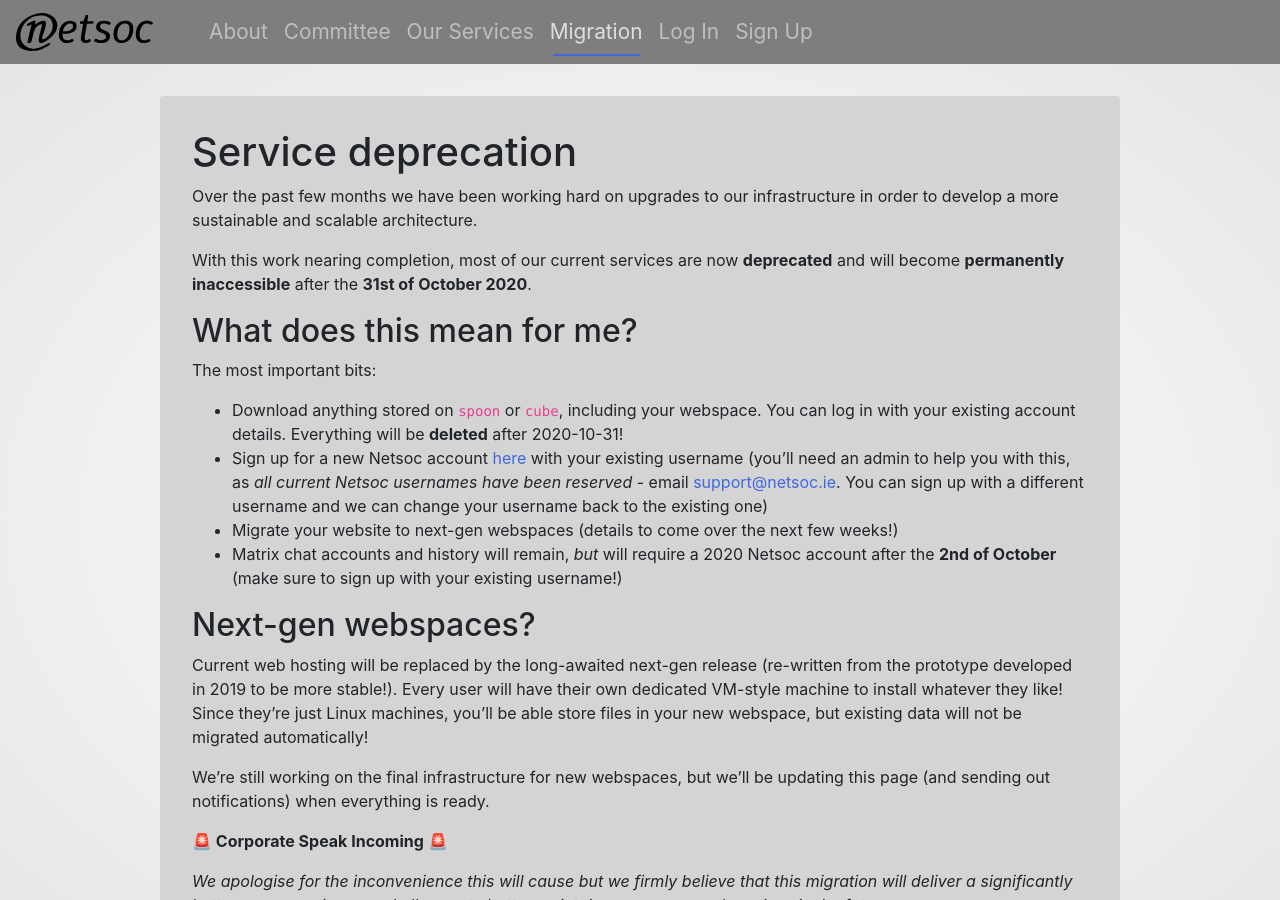
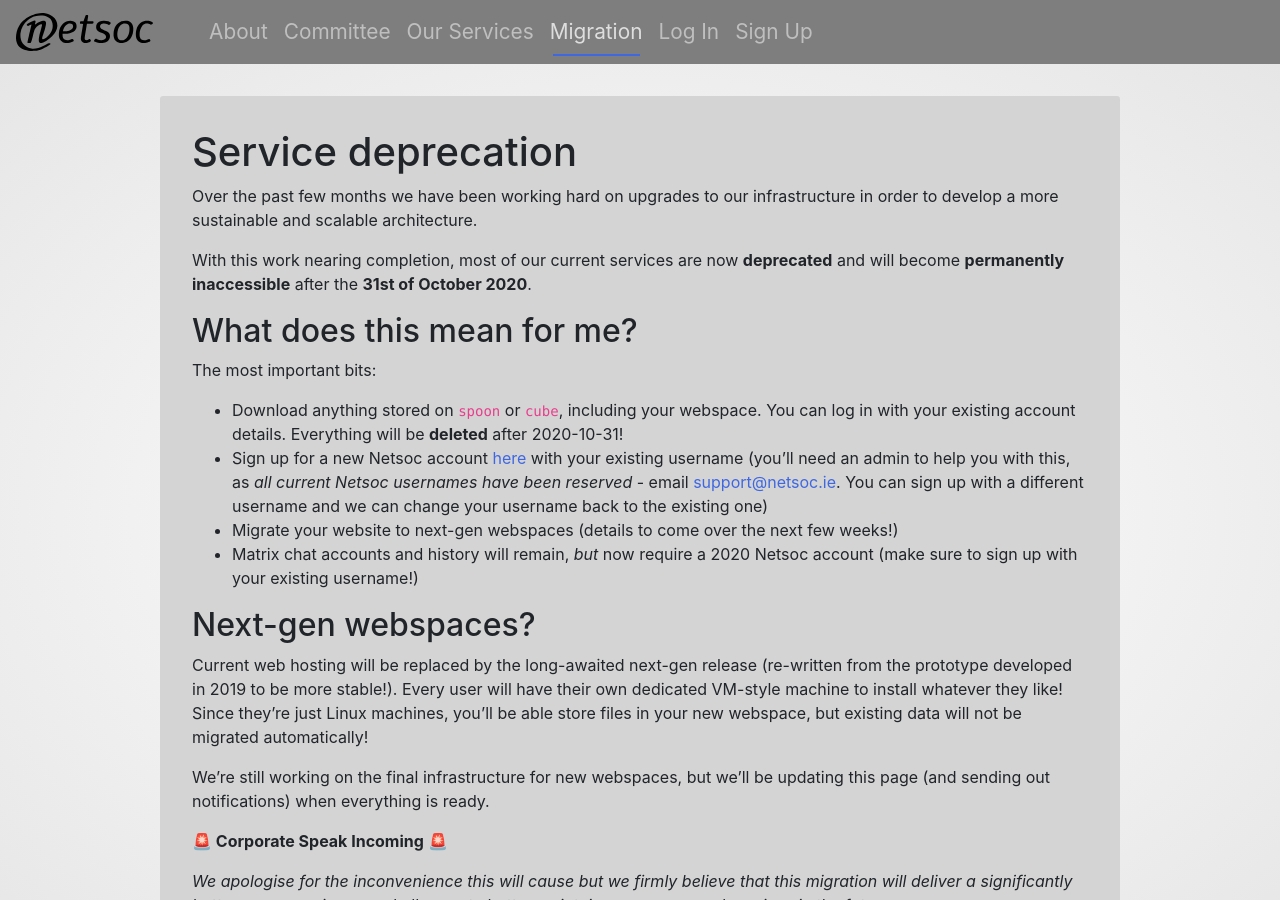
Before and after one commit to netsoc/website-ng, a Jekyll site: the page built from migration.md, in a window 1280 px wide. Built offline with Jekyll 4.4.1, drawn with Linux system fonts in a browser that asks for light colours.

Commit message:
Add update about Matrix

```diff
--- a/migration.md
+++ b/migration.md
@@ -23,8 +23,8 @@
     email [support@netsoc.ie](mailto:support@netsoc.ie). You can sign up with a different username and we can change
     your username back to the existing one)
   - Migrate your website to next-gen webspaces (details to come over the next few weeks!)
-  - Matrix chat accounts and history will remain, _but_ will require a 2020 Netsoc account after the **2nd of October**
-  (make sure to sign up with your existing username!)
+  - Matrix chat accounts and history will remain, _but_ now require a 2020 Netsoc account (make sure to sign up with
+    your existing username!)
 
 ## Next-gen webspaces?
 
```
